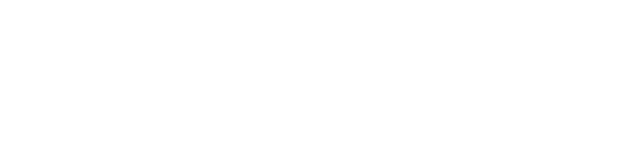
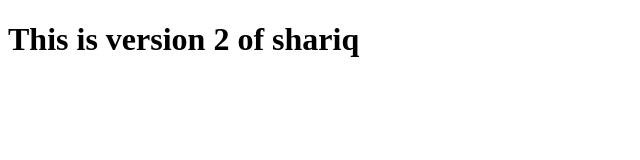
Before and after one commit to muk0644/shariqkhan, a plain HTML site: page index.html in a window 1280 px wide. Shown: the whole page, without its empty margins (0-640 px from the left). Drawn offline with Linux system fonts and the light colour scheme.

Commit message:
This is our version 2

```diff
--- a/index.html
+++ b/index.html
@@ -6,6 +6,7 @@
     <title>Document</title>
 </head>
 <body>
+    <h1>This is version 2 of shariq</h1>
 
 </body>
 </html>
```
